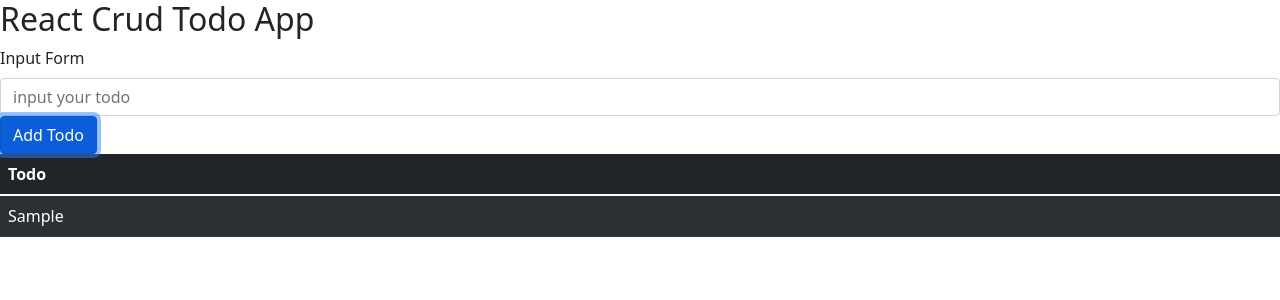
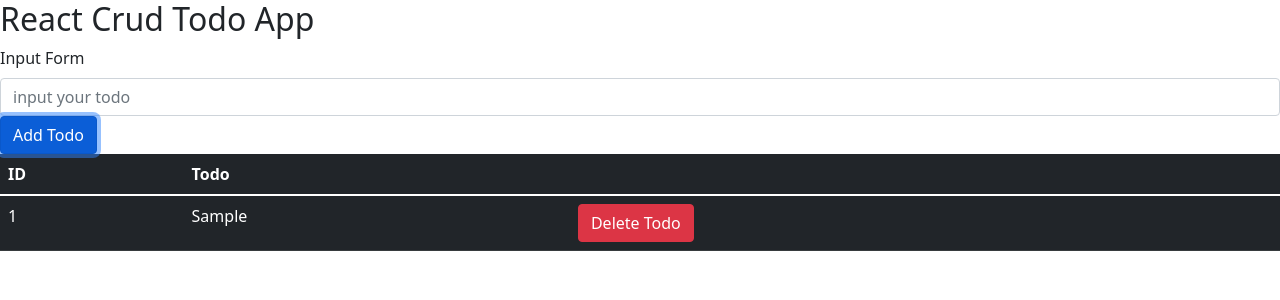
Before and after one commit to washogo/customize-react-crud-app, a React (Create React App) app: page / in a window 1280 px wide. Both pictures are taken after typing "Sample" into the empty fields and a click on the button "Add Todo". Shown: the top 300 px of the page. Built offline with nearby package versions, Linux system fonts and the light colour scheme.

Commit message:
create delete system

```diff
--- a/src/App.js
+++ b/src/App.js
@@ -3,7 +3,6 @@ import React, { useState } from 'react';
 import "bootstrap/dist/css/bootstrap.min.css";
 
 const App = () => {
-  console.log("start");
   const [todo, setTodo] = useState("");
   const [todos, setTodos] = useState([]);
 
@@ -15,10 +14,18 @@ const App = () => {
     e.preventDefault();
 
     if (todo !== "") {
-      setTodos([...todos, todo])
+      setTodos([...todos, {
+        id: todos.length + 1,
+        text: todo
+      }])
     };
 
     setTodo("");
+  }
+
+  const onClickDeleteTodo = (id) => {
+    const removeTodo = todos.filter(todo => todo.id !== id);
+    setTodos(removeTodo);
   }
 
   return (
@@ -37,16 +44,20 @@ const App = () => {
           />
           <button className="btn btn-primary" onClick={onClickAddTodo}>Add Todo</button>
       </form>
-      <table className="table table-dark table-striped">
+      <table className="table table-dark">
         <thead>
           <tr>
+            <th>ID</th>
             <th>Todo</th>
+            <th></th>
           </tr>
         </thead>
         <tbody>
           {todos.map((todo, index) => (
             <tr key={index}>
-              <td>{todo}</td>
+              <td>{todo.id}</td>
+              <td>{todo.text}</td>
+              <td><button type="button" className="btn btn-danger" onClick={() => onClickDeleteTodo(todo.id)}>Delete Todo</button></td>
             </tr>
           ))}
         </tbody>
```
